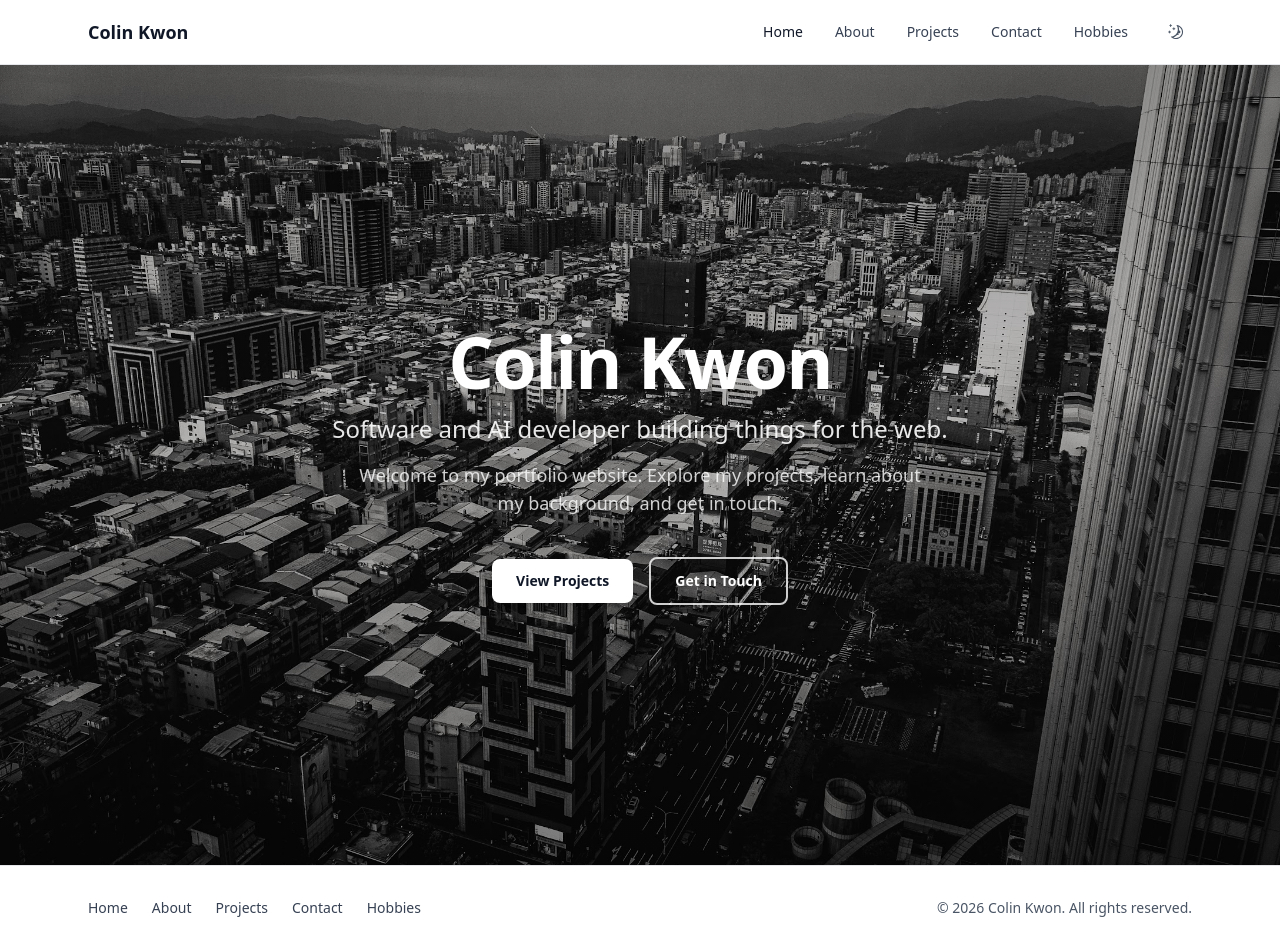
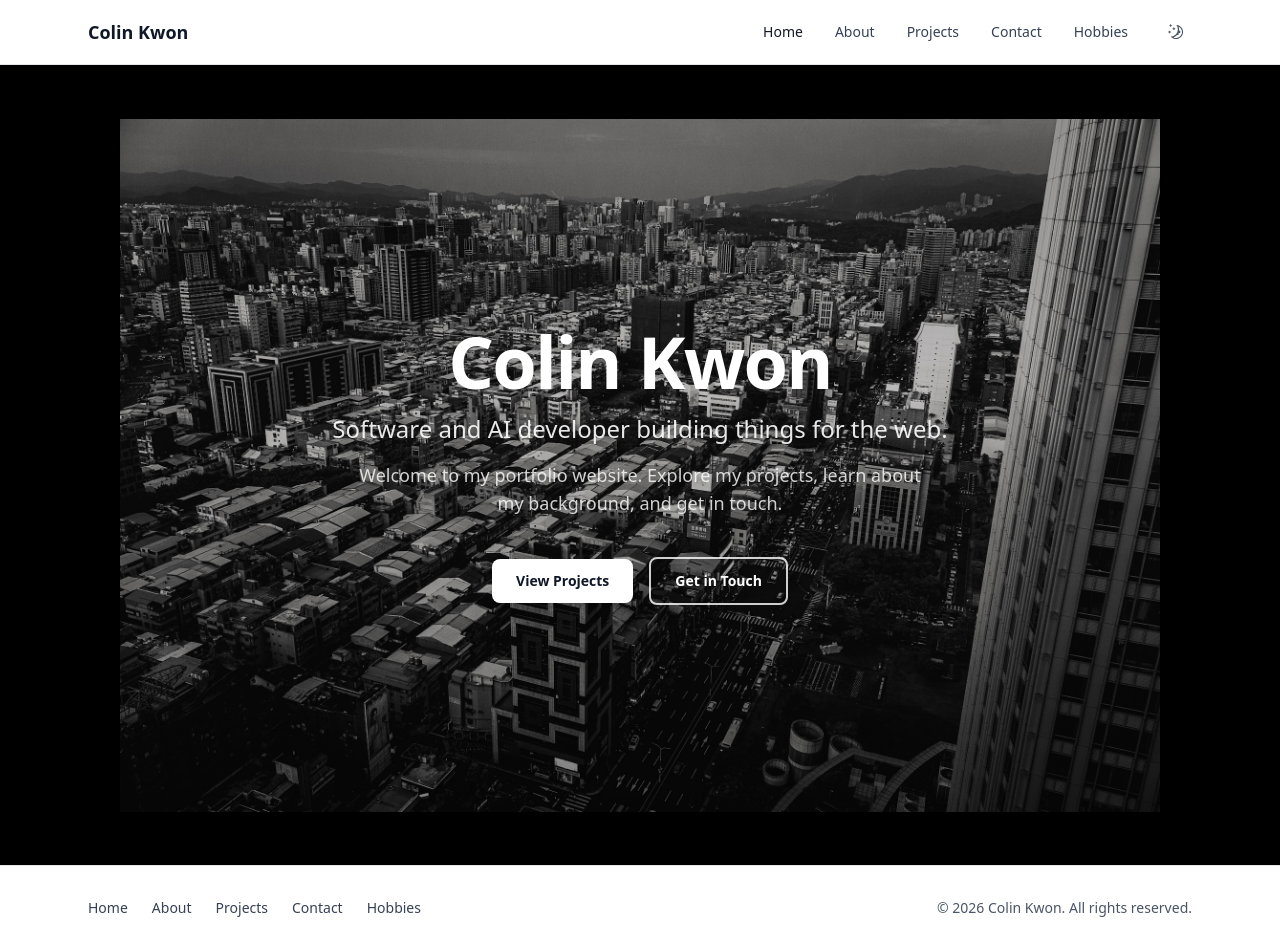
Before and after one commit to Cobby914/Personal_Website, a Next.js app: page / in a window 1280 px wide. Built offline with nearby package versions, Linux system fonts and the light colour scheme.

Commit message:
Added a black box background and made the image to be an overlay.

```diff
--- a/components/AppShell.jsx
+++ b/components/AppShell.jsx
@@ -3,18 +3,21 @@ export default function AppShell({
   children,
 }) {
   return (
-    <main className="relative min-h-screen overflow-hidden">
-      {/* Background */}
-      <div
-        className="absolute inset-0 bg-cover bg-center"
-        style={
-          backgroundImage
-            ? { backgroundImage: `url(${backgroundImage})` }
-            : undefined
-        }
-      />
+    <main className="relative min-h-screen overflow-hidden bg-black">
+      {/* Image - centered with black surrounding it on all sides */}
+      {backgroundImage && (
+        <div className="absolute inset-0 flex items-center justify-center p-[min.5vw,.5vh)]">
+          <div
+            className="h-full w-full max-h-[min(130vh,150vw)] max-w-[min(130vh,150vw)] bg-center bg-no-repeat"
+            style={{
+              backgroundImage: `url(${backgroundImage})`,
+              backgroundSize: "contain",
+            }}
+          />
+        </div>
+      )}
 
-      {/* Gradient overlay for readability when using background image */}
+      {/* Gradient overlay for readability */}
       {backgroundImage && (
         <div
           className="absolute inset-0"
```
